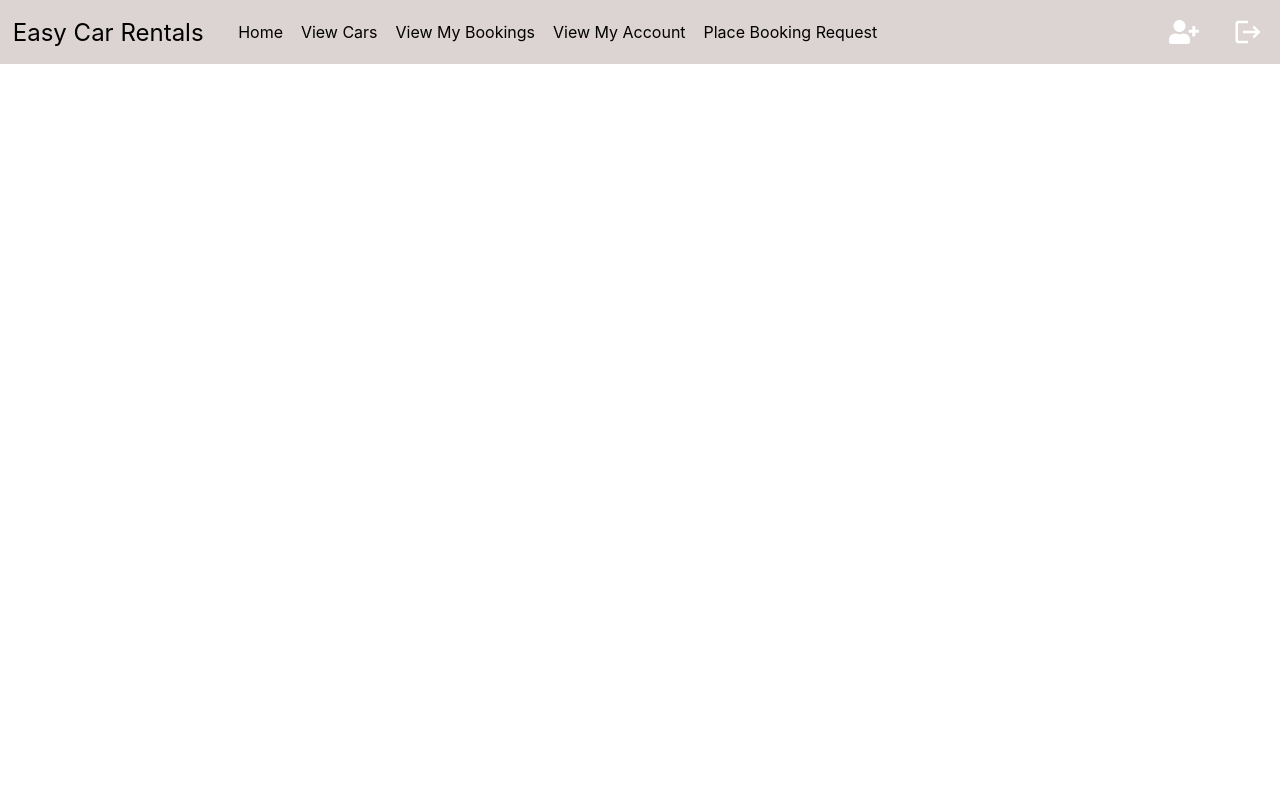
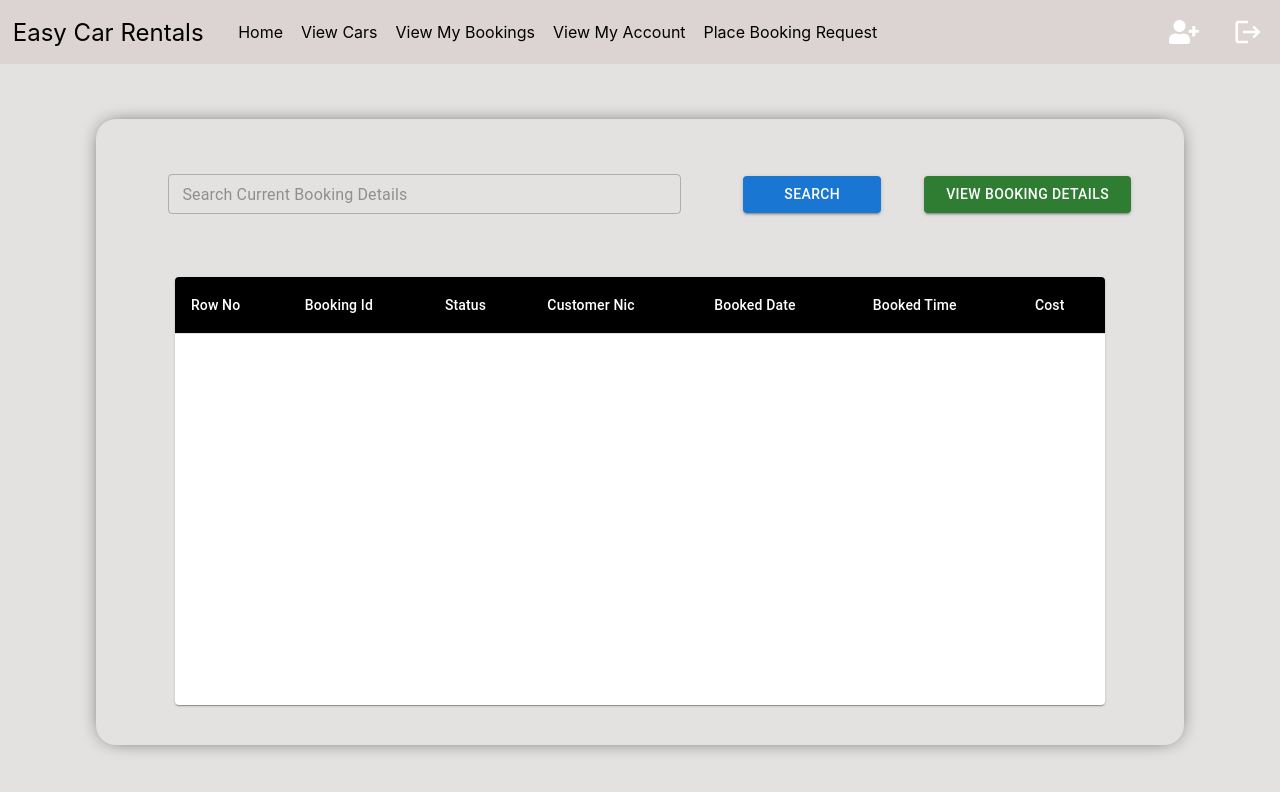
Before and after one commit to punarjeewarashmitha20011016/Car-Rental-System-using-SpringBoot-and-React-JS, a React (Create React App) app in the folder frontEnd/: page /viewMyBookings in a window 1280 px wide. Shown: the top 792 px of the page. Built offline with nearby package versions, Linux system fonts and the light colour scheme.

Commit message:
view my bookings for customers view done

```diff
--- a/frontEnd/src/app/App.js
+++ b/frontEnd/src/app/App.js
@@ -14,6 +14,7 @@ import { BookingInAdminPage } from "../pages/bookingInAdminPage";
 import { ViewAllBookingPage } from "../pages/viewAllBookingDetailsPage";
 import { NotificationsPage } from "../pages/notificationsPage";
 import { ViewCarsPage } from "../pages/viewCarsPage";
+import { ViewMyBookingsPage } from "../pages/viewMyBookingsPage";
 function App() {
   const adminNavPaths = [
     "/adminDashboard",
@@ -151,6 +152,12 @@ function App() {
           ></Route>
 
           <Route exact path="/viewCars" element={<ViewCarsPage />}></Route>
+
+          <Route
+            exact
+            path="/viewMyBookings"
+            element={<ViewMyBookingsPage />}
+          ></Route>
         </Routes>
       </main>
     </div>
--- a/frontEnd/src/component/home/home.jsx
+++ b/frontEnd/src/component/home/home.jsx
@@ -33,9 +33,6 @@ const Home = (props) => {
                   textDecoration: "none",
                   display: "flex",
                 }}
-                onClick={(e) => {
-                  console.log("e");
-                }}
               >
                 <CommonButton
                   variant="outlined"
@@ -50,9 +47,6 @@ const Home = (props) => {
                 style={{
                   textDecoration: "none",
                   display: "flex",
-                }}
-                onClick={(e) => {
-                  console.log("e");
                 }}
               >
                 <CommonButton
--- /dev/null
+++ b/frontEnd/src/component/viewMyBookings/ViewAllBookingDetails.jsx
@@ -0,0 +1,26 @@
+import CommonTable from "../common/table/table";
+
+export const ViewAllBookingDetails = (props) => {
+  return (
+    <CommonTable
+      dataList={[]}
+      tblRows={[
+        "Row No",
+        "Booking Id",
+        "Car_RegNo",
+        "Driver Nic",
+        "Car Type",
+        "Rental Type",
+        "Date of Pickup",
+        "Time of Pickup",
+        "Pickup Venue",
+        "Returned Date",
+        "Returned Time",
+        "Returned Venue",
+        "Loss Damage",
+        "Cost",
+      ]}
+      style={{ width: "90%", height: "90%" }}
+    />
+  );
+};
--- /dev/null
+++ b/frontEnd/src/component/viewMyBookings/viewMyBookings.jsx
@@ -0,0 +1,121 @@
+import { Grid, TextField } from "@mui/material";
+import { useState } from "react";
+import CommonButton from "../common/btn";
+import CommonTable from "../common/table/table";
+import classes from "./viewMyBookings.module.css";
+import { ViewAllBookingDetails } from "../viewMyBookings/ViewAllBookingDetails";
+export const ViewMyBookings = (props) => {
+  const [check, setCheck] = useState(false);
+  const [view, setView] = useState(null);
+  return (
+    <div className={classes.mainContainer}>
+      <div className={classes.container}>
+        <Grid
+          container
+          spacing={0}
+          style={{
+            width: "95%",
+            height: "95%",
+            display: "flex",
+            alignItems: "center",
+            justifyContent: "center",
+          }}
+        >
+          <Grid
+            container
+            item
+            xs={12}
+            style={{ height: "20%", display: "flex" }}
+          >
+            <Grid
+              item
+              xs={7}
+              style={{
+                height: "100%",
+                display: "flex",
+                alignItems: "center",
+                justifyContent: "center",
+              }}
+            >
+              <TextField
+                size={"small"}
+                style={{ width: "85%", display: "flex" }}
+                placeholder={"Search Current Booking Details"}
+              />
+            </Grid>
+            <Grid
+              item
+              xs={2}
+              style={{
+                height: "100%",
+                display: "flex",
+                alignItems: "center",
+                justifyContent: "center",
+              }}
+            >
+              <CommonButton
+                variant={"contained"}
+                color={"primary"}
+                label={"Search"}
+                style={{ width: "80%" }}
+              />
+            </Grid>
+            <Grid
+              item
+              xs={3}
+              style={{
+                height: "100%",
+                display: "flex",
+                alignItems: "center",
+                justifyContent: "center",
+              }}
+            >
+              <CommonButton
+                variant={"contained"}
+                color={"success"}
+                label={"View Booking Details"}
+                style={{ width: "80%" }}
+                onClick={(e) => {
+                  setCheck(true);
+                  setView(<ViewAllBookingDetails />);
+                }}
+                onDblClick={(e) => {
+                  setCheck(false);
+                }}
+              />
+            </Grid>
+          </Grid>
+          <Grid
+            container
+            item
+            xs={12}
+            style={{
+              height: "80%",
+              display: "flex",
+              alignItems: "center",
+              justifyContent: "center",
+            }}
+          >
+            {check === false ? (
+              <CommonTable
+                tblRows={[
+                  "Row No",
+                  "Booking Id",
+                  "Status",
+                  "Customer Nic",
+                  "Booked Date",
+                  "Booked Time",
+                  "Cost",
+                ]}
+                dataList={[]}
+                style={{ width: "90%", height: "90%", display: "flex" }}
+              />
+            ) : (
+              view
+            )}
+          </Grid>
+        </Grid>
+      </div>
+    </div>
+  );
+};
--- /dev/null
+++ b/frontEnd/src/component/viewMyBookings/viewMyBookings.module.css
@@ -0,0 +1,23 @@
+.mainContainer{
+    display: flex;
+    position: relative;
+    align-items: center;
+    justify-content: center;
+    width: 100%;
+    height: 100%;
+    background-color: rgb(228, 225, 225);
+}
+
+.mainContainer > .container{
+    position: absolute;
+    display: flex;
+    align-items: center;
+    justify-content: center;
+    width: 85%;
+    height: 85%;
+    background-color: rgb(228, 225, 225);
+    box-shadow: 0px 0px 20px -8px;
+    border-radius: 20px;
+    align-items: center;
+    justify-content: center;
+}
--- /dev/null
+++ b/frontEnd/src/pages/viewMyBookingsPage.jsx
@@ -0,0 +1,5 @@
+import { ViewMyBookings } from "../component/viewMyBookings/viewMyBookings";
+
+export const ViewMyBookingsPage = (props) => {
+  return <ViewMyBookings />;
+};
```
